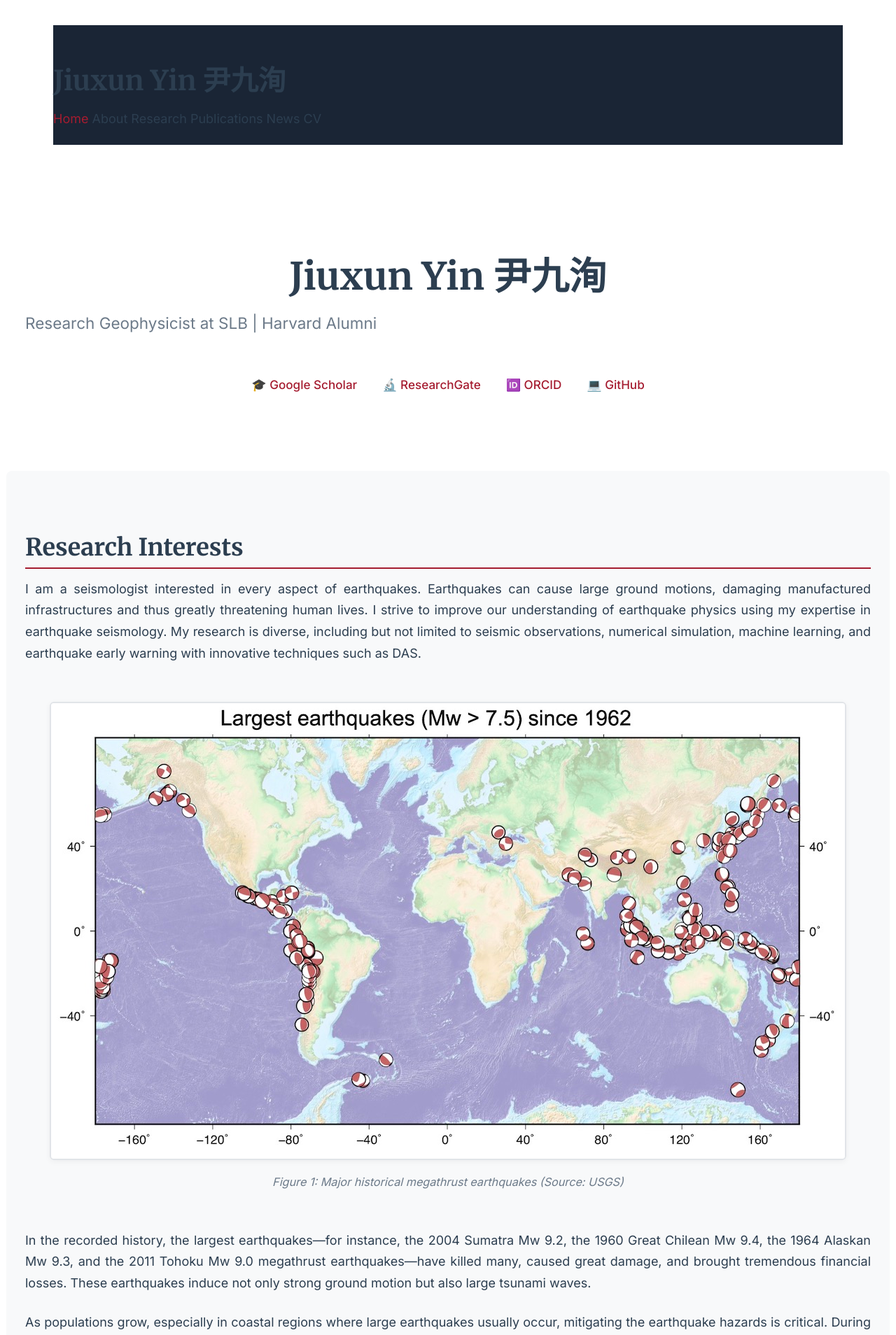
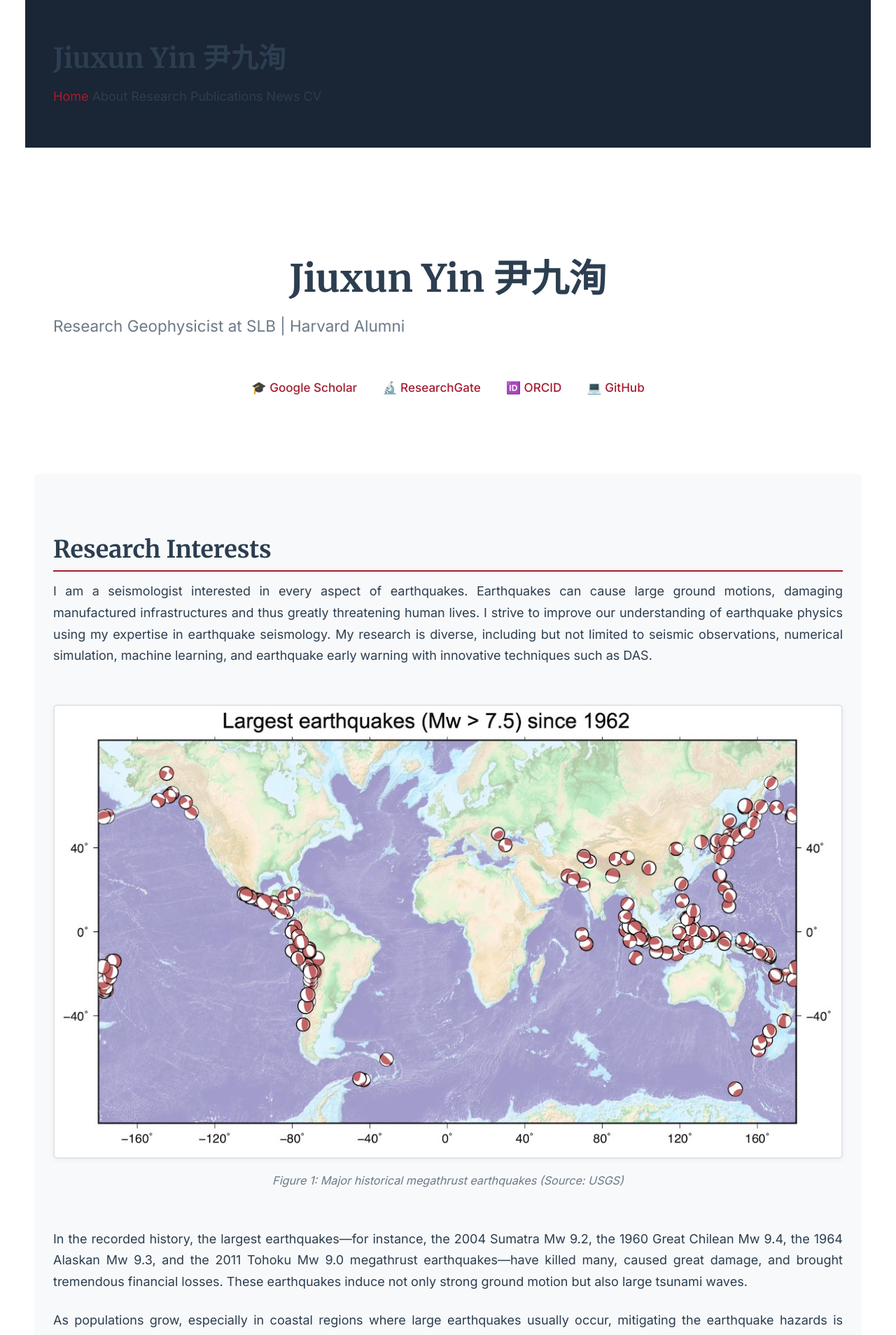
Before and after one commit to yinjiuxun/yinjiuxun.github.io, a Jekyll site: the page built from index.md, in a window 1280 px wide. Shown: the top 1908 px of the page at 70% size. Built offline with Jekyll 4.4.1, drawn with Linux system fonts in a browser that asks for light colours.

Commit message:
Move site-header outside container so background spans full width

```diff
--- a/_layouts/default.html
+++ b/_layouts/default.html
@@ -8,10 +8,12 @@
     {% seo %}
   </head>
   <body>
+    <header class="site-header">
+      <div class="site-container">
+        {% include navigation.html %}
+      </div>
+    </header>
     <div class="site-container">
-      <header class="site-header">
-        {% include navigation.html %}
-      </header>
       <main id="main-content" class="site-main">
         {{ content }}
       </main>
--- a/assets/css/styles.scss
+++ b/assets/css/styles.scss
@@ -20,6 +20,9 @@
     padding: 1.2rem 0;
     margin-bottom: 3rem;
     width: 100%;
+    max-width: 100vw;
+    margin-left: auto;
+    margin-right: auto;
 }
 
 nav a.current {
```
